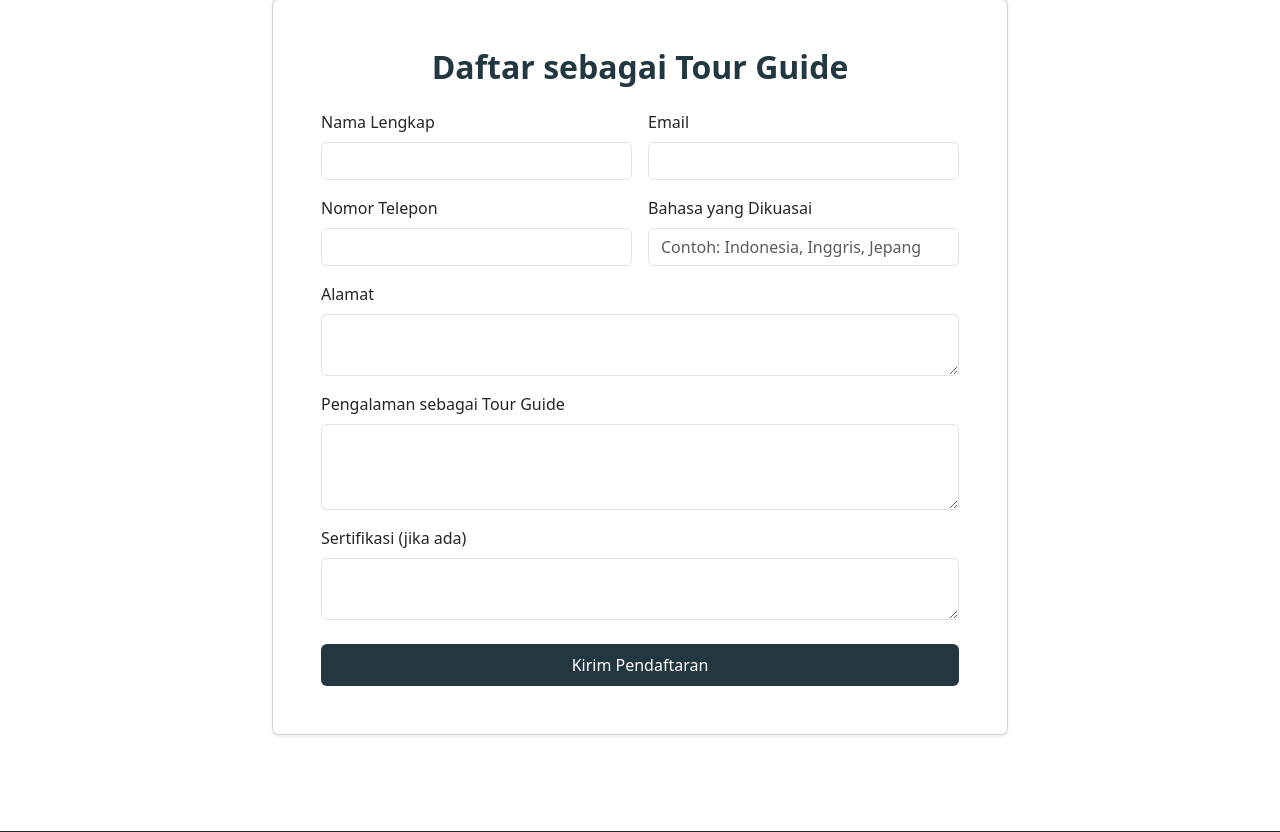
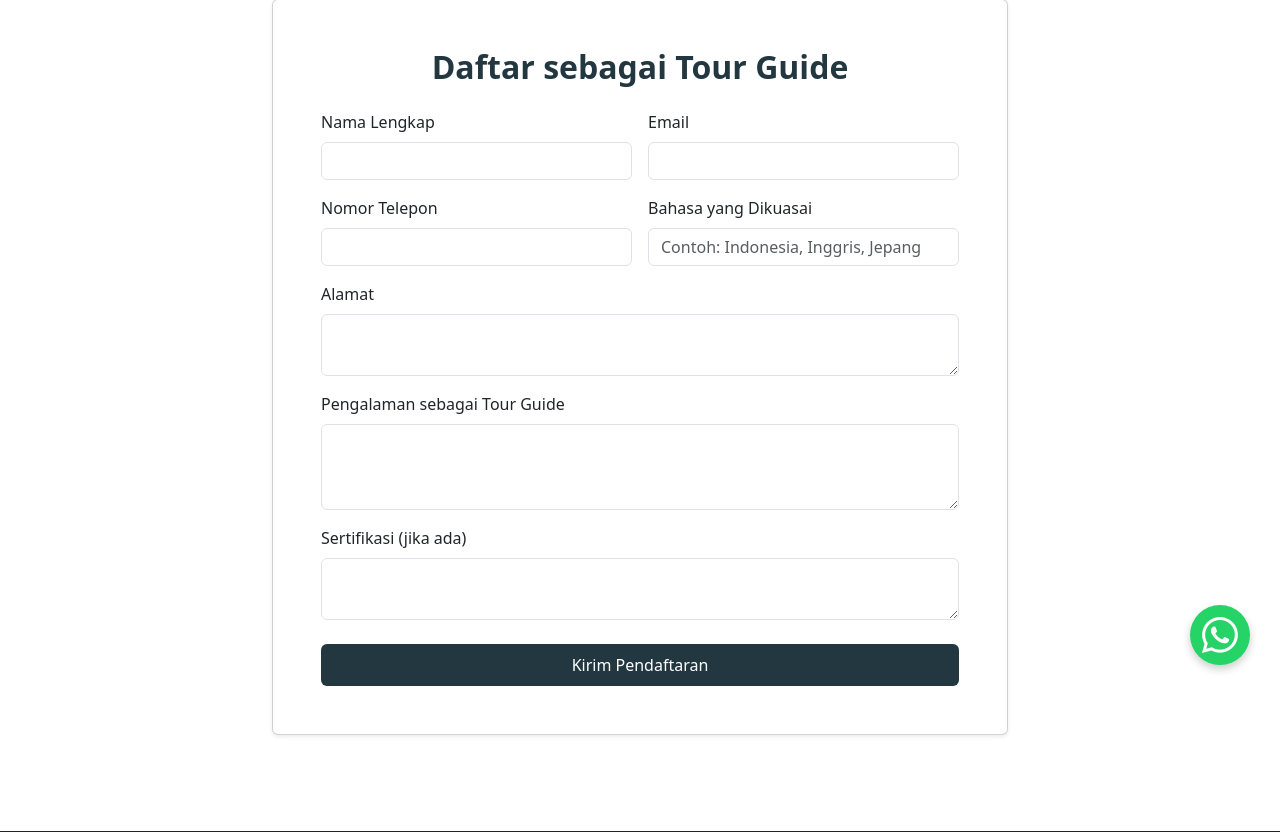
Before and after one commit to suluharwani/chezlespapous, a CodeIgniter 4 app: the page made by app/Views/guide_register.php in a window 1280 px wide. Shown: the part 105-937 px from the top of the page. Run offline with PHP 8.4 and a stand-in for CodeIgniter, Linux system fonts and the light colour scheme; the template is opened without the code that fills it, so the values that code supplies are empty; some libraries are stand-ins or nearby versions.

Commit message:
Update footer.php

```diff
--- a/app/Views/templates/footer.php
+++ b/app/Views/templates/footer.php
@@ -1,3 +1,37 @@
+    <style>
+    /* WhatsApp Floating Button Styles */
+    .whatsapp-float {
+        position: fixed;
+        bottom: 30px;
+        right: 30px;
+        z-index: 1000;
+    }
+
+    .whatsapp-link {
+        display: flex;
+        align-items: center;
+        justify-content: center;
+        width: 60px;
+        height: 60px;
+        background-color: #25D366;
+        color: white;
+        border-radius: 50%;
+        text-align: center;
+        box-shadow: 0 4px 8px rgba(0, 0, 0, 0.2);
+        transition: all 0.3s ease;
+    }
+
+    .whatsapp-link:hover {
+        background-color: #128C7E;
+        transform: scale(1.1);
+        color: white;
+        text-decoration: none;
+    }
+
+    .whatsapp-link i {
+        font-size: 36px;
+    }
+</style>
     <footer class="bg-dark text-white py-5 mt-5">
         <div class="container">
             <div class="row">
@@ -41,6 +75,11 @@
     </div>
 </div>
 
+<div class="whatsapp-float">
+    <a href="https://wa.me/6282238241043" target="_blank" class="whatsapp-link">
+        <i class="bi bi-whatsapp"></i>
+    </a>
+</div>
 <script>
 // Lightbox functionality
 document.querySelectorAll('.gallery-item img').forEach(img => {
```
